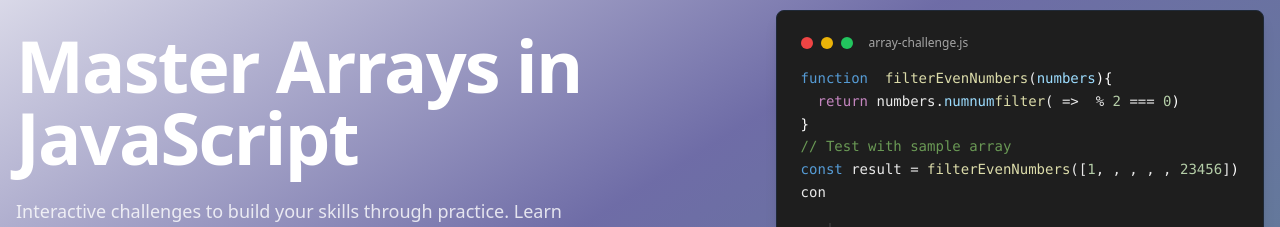
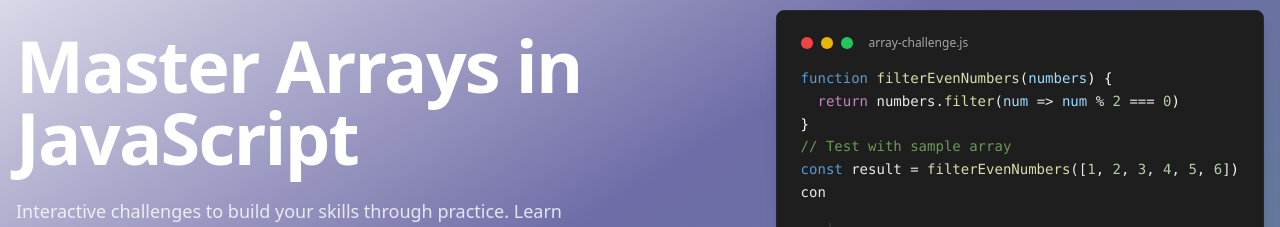
Before and after one commit to JustScriptin/jswb, a Next.js app: page / in a window 1280 px wide. Shown: the part 210-437 px from the top of the page. Built offline with nearby package versions, Linux system fonts and the light colour scheme.

Commit message:
fix: clean up CodeCard effects and syntax highlighter

```diff
--- a/src/features/homepage/components/ui/code-card.tsx
+++ b/src/features/homepage/components/ui/code-card.tsx
@@ -47,13 +47,15 @@ console.log(result) // [2, 4, 6]`;
   // Typing animation - optimized
   useEffect(() => {
     if (!isTyping) return;
+    let testInterval: NodeJS.Timeout | undefined;
+    let startTestsTimeout: NodeJS.Timeout | undefined;
 
     function runTests() {
       let currentTest = 0;
 
-      const testInterval = setInterval(() => {
+      testInterval = setInterval(() => {
         if (currentTest >= testsPassed.length) {
-          clearInterval(testInterval);
+          if (testInterval) clearInterval(testInterval);
           return;
         }
 
@@ -67,20 +69,24 @@ console.log(result) // [2, 4, 6]`;
       }, 400);
     }
 
-    const timeout = setTimeout(() => {
+    const typingTimeout = setTimeout(() => {
       if (typedCode.length < codeSnippet.length) {
         setTypedCode(codeSnippet.slice(0, typedCode.length + 1));
       } else {
         setIsTyping(false);
         // Start test animation after typing is complete
-        setTimeout(() => {
+        startTestsTimeout = setTimeout(() => {
           setTestsRun(true);
           runTests();
         }, 1000);
       }
     }, 30);
 
-    return () => clearTimeout(timeout);
+    return () => {
+      clearTimeout(typingTimeout);
+      if (startTestsTimeout) clearTimeout(startTestsTimeout);
+      if (testInterval) clearInterval(testInterval);
+    };
   }, [typedCode, isTyping, codeSnippet, testsPassed.length]);
 
   return (
@@ -104,10 +110,7 @@ console.log(result) // [2, 4, 6]`;
           {isTyping && (
             <motion.div
               className="absolute w-[2px] h-[14px] bg-white/70"
-              style={{
-                left: `${cursorPosition.x}px`,
-                top: `${cursorPosition.y}px`,
-              }}
+              style={{ left: cursorPosition.x, top: cursorPosition.y }}
               animate={{ opacity: [1, 0, 1] }}
               transition={{ duration: 0.8, repeat: Number.POSITIVE_INFINITY }}
             />
@@ -173,7 +176,7 @@ function SyntaxHighlighter({ code }: { code: string }) {
     <>
       {code.split("\n").map((line, lineIndex) => {
         // Create an array of spans with appropriate styling
-        const tokens = [];
+        const tokens: { text: string; className: string; index: number }[] = [];
         let currentIndex = 0;
 
         // Process keywords
@@ -191,6 +194,7 @@ function SyntaxHighlighter({ code }: { code: string }) {
                 tokens.push({
                   text: line.substring(currentIndex, start),
                   className: "text-white/90",
+                  index: currentIndex,
                 });
               }
 
@@ -198,6 +202,7 @@ function SyntaxHighlighter({ code }: { code: string }) {
               tokens.push({
                 text: keyword,
                 className,
+                index: start,
               });
 
               currentIndex = end;
@@ -227,6 +232,7 @@ function SyntaxHighlighter({ code }: { code: string }) {
               tokens.push({
                 text: line.substring(currentIndex, commentStart),
                 className: "text-white/90",
+                index: currentIndex,
               });
             }
 
@@ -234,6 +240,7 @@ function SyntaxHighlighter({ code }: { code: string }) {
             tokens.push({
               text: line.substring(commentStart),
               className: "text-[#6a9955]",
+              index: commentStart,
             });
 
             currentIndex = line.length;
@@ -254,6 +261,7 @@ function SyntaxHighlighter({ code }: { code: string }) {
               tokens.push({
                 text: line.substring(currentIndex, start),
                 className: "text-white/90",
+                index: currentIndex,
               });
             }
 
@@ -261,6 +269,7 @@ function SyntaxHighlighter({ code }: { code: string }) {
             tokens.push({
               text: match[0],
               className: "text-[#b5cea8]",
+              index: start,
             });
 
             currentIndex = end;
@@ -294,6 +303,7 @@ function SyntaxHighlighter({ code }: { code: string }) {
                 tokens.push({
                   text: line.substring(currentIndex, start),
                   className: "text-white/90",
+                  index: currentIndex,
                 });
               }
 
@@ -301,6 +311,7 @@ function SyntaxHighlighter({ code }: { code: string }) {
               tokens.push({
                 text: symbol,
                 className,
+                index: start,
               });
 
               currentIndex = end;
@@ -313,15 +324,12 @@ function SyntaxHighlighter({ code }: { code: string }) {
           tokens.push({
             text: line.substring(currentIndex),
             className: "text-white/90",
+            index: currentIndex,
           });
         }
 
         // Sort tokens by their position in the line
-        tokens.sort((a, b) => {
-          const aIndex = line.indexOf(a.text);
-          const bIndex = line.indexOf(b.text);
-          return aIndex - bIndex;
-        });
+        tokens.sort((a, b) => a.index - b.index);
 
         // Render the line with its tokens
         return (
```
